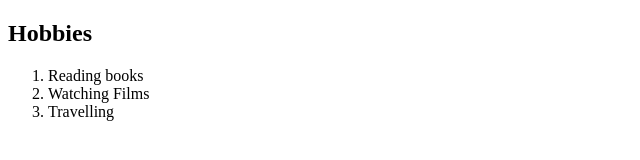
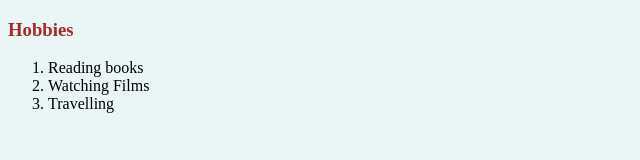
Before and after one commit to Dulara-Akalanka/CV, a plain HTML site: page hobbies.html in a window 1280 px wide. Shown: the whole page, without its empty margins (0-640 px from the left). Drawn offline with Linux system fonts and the light colour scheme.

Commit message:
Update hobbies.html

```diff
--- a/hobbies.html
+++ b/hobbies.html
@@ -4,10 +4,11 @@
     <meta charset="UTF-8">
     <meta http-equiv="X-UA-Compatible" content="IE=edge">
     <meta name="viewport" content="width=device-width, initial-scale=1.0">
-    <title>My Hobbies</title>
+    <title>Dulara Akalanka's Hobbies</title>
+    <link rel="stylesheet" href="css/style.css">
 </head>
 <body>
-    <h2>Hobbies</h2>
+    <h3>Hobbies</h3>
     <ol>
         <li>Reading books</li>
         <li>Watching Films</li>
```
